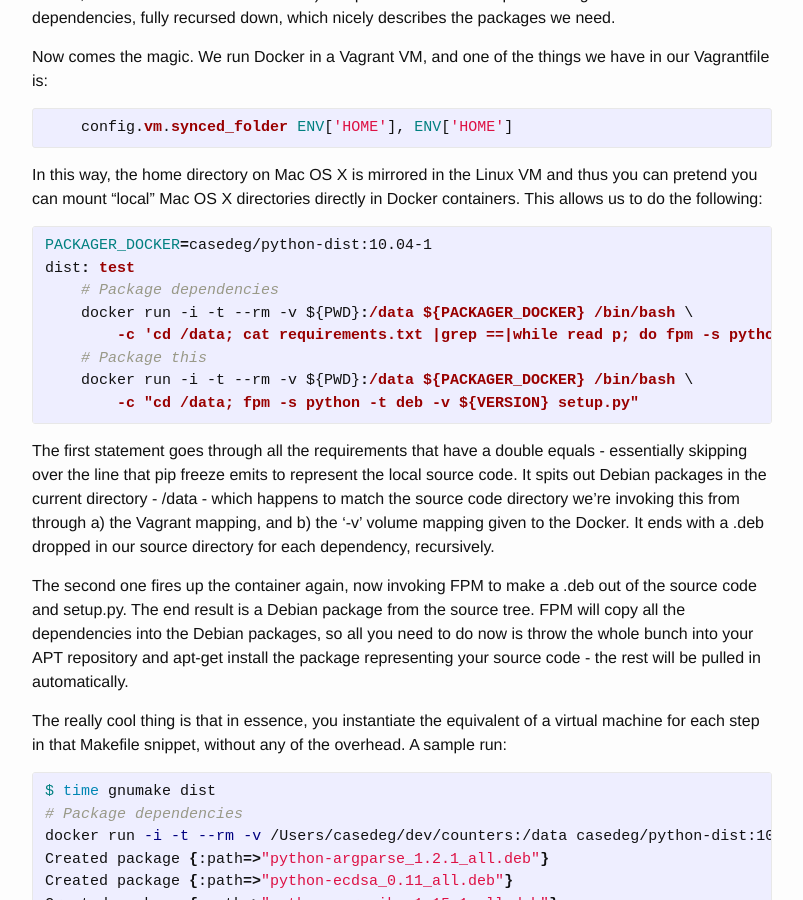
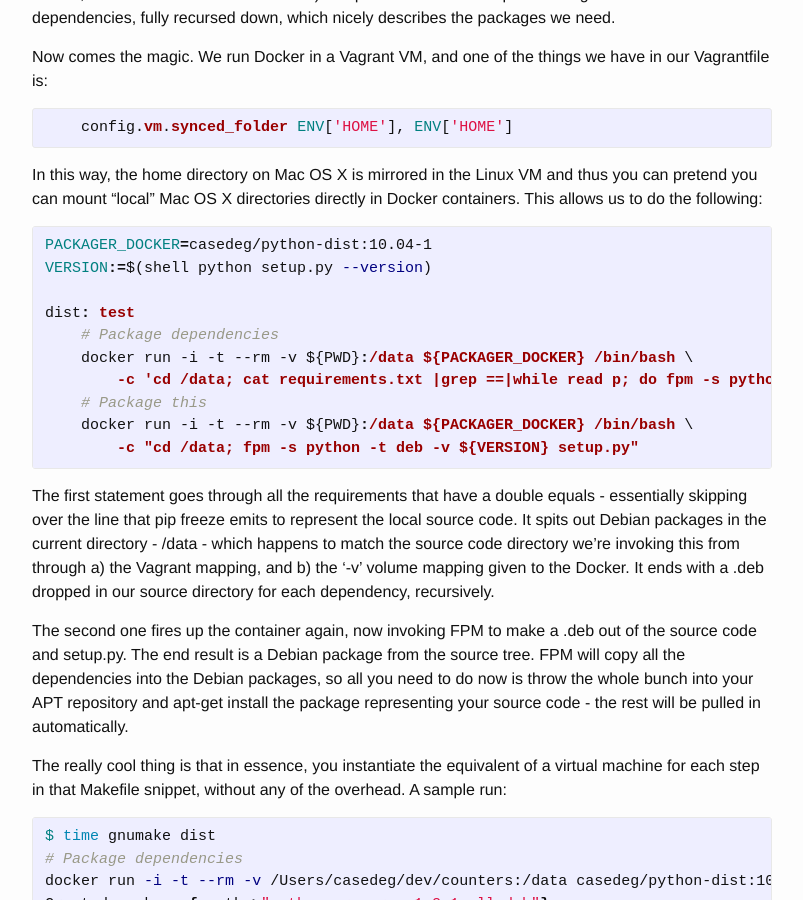
Before and after one commit to cdegroot/evrl, a Jekyll site: the page built from _posts/2014-10-29-how-to-skin-a-snake.markdown, in a window 1280 px wide and 900 px high, scrolled down 1387 px. Shown: the whole window, without its empty margins (238-1041 px from the left). Built offline with Jekyll 4.4.1, drawn with Linux system fonts in a browser that asks for light colours; comment, search, counter and statistics services are not loaded.

Commit message:
Added missing bit in example

```diff
--- a/_posts/2014-10-29-how-to-skin-a-snake.markdown
+++ b/_posts/2014-10-29-how-to-skin-a-snake.markdown
@@ -87,6 +87,8 @@ directly in Docker containers. This allows us to do the following:
 
 {% highlight makefile %}
 PACKAGER_DOCKER=casedeg/python-dist:10.04-1
+VERSION:=$(shell python setup.py --version)
+
 dist: test
     # Package dependencies
     docker run -i -t --rm -v ${PWD}:/data ${PACKAGER_DOCKER} /bin/bash \
```
